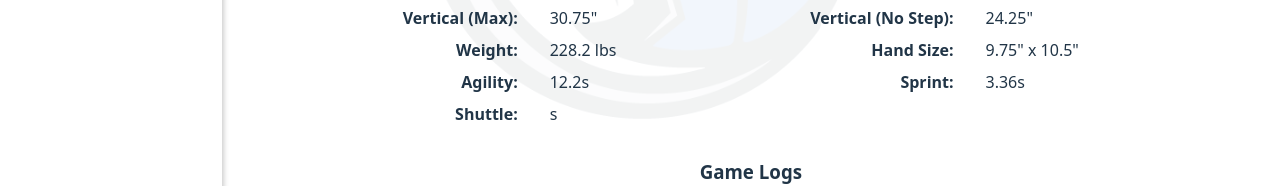
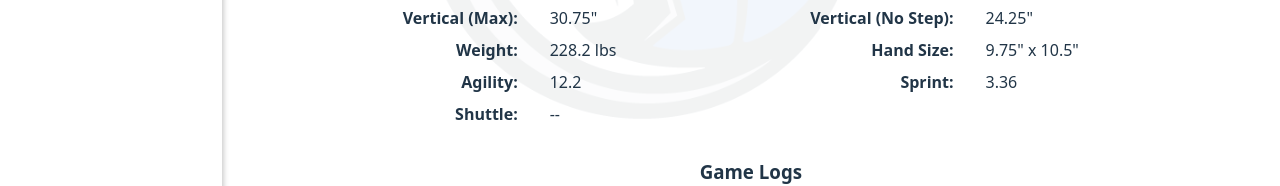
Before and after one commit to bwearly/frontend, a React (Vite) app: page /player/118028 in a window 1280 px wide. Both pictures are taken after a click on the button "Show Combine Measurements". Shown: the part 500-686 px from the top of the page. Built offline with nearby package versions, Linux system fonts and the light colour scheme.

Commit message:
removed seconds from measurements

```diff
--- a/src/components/playerProfile.tsx
+++ b/src/components/playerProfile.tsx
@@ -119,11 +119,11 @@ function PlayerProfile({
             {combineData.handLength}" x {combineData.handWidth}"
           </div>
           <div className="label">Agility:</div>
-          <div className="value">{combineData.agility}s</div>
+          <div className="value">{combineData.agility ?? '--'}</div>
           <div className="label">Sprint:</div>
-          <div className="value">{combineData.sprint}s</div>
+          <div className="value">{combineData.sprint ?? '--'}</div>
           <div className="label">Shuttle:</div>
-          <div className="value">{combineData.shuttleBest}s</div>
+          <div className="value">{combineData.shuttleBest ?? '--'} </div>
         </div>
       )}
 
```
